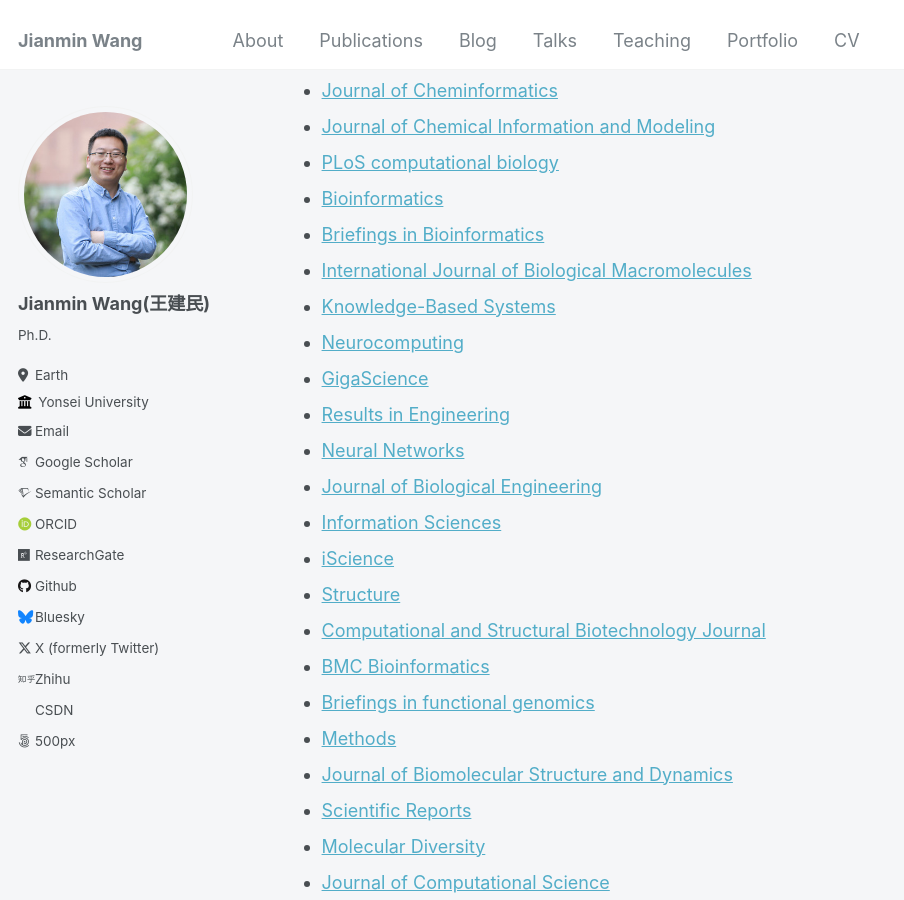
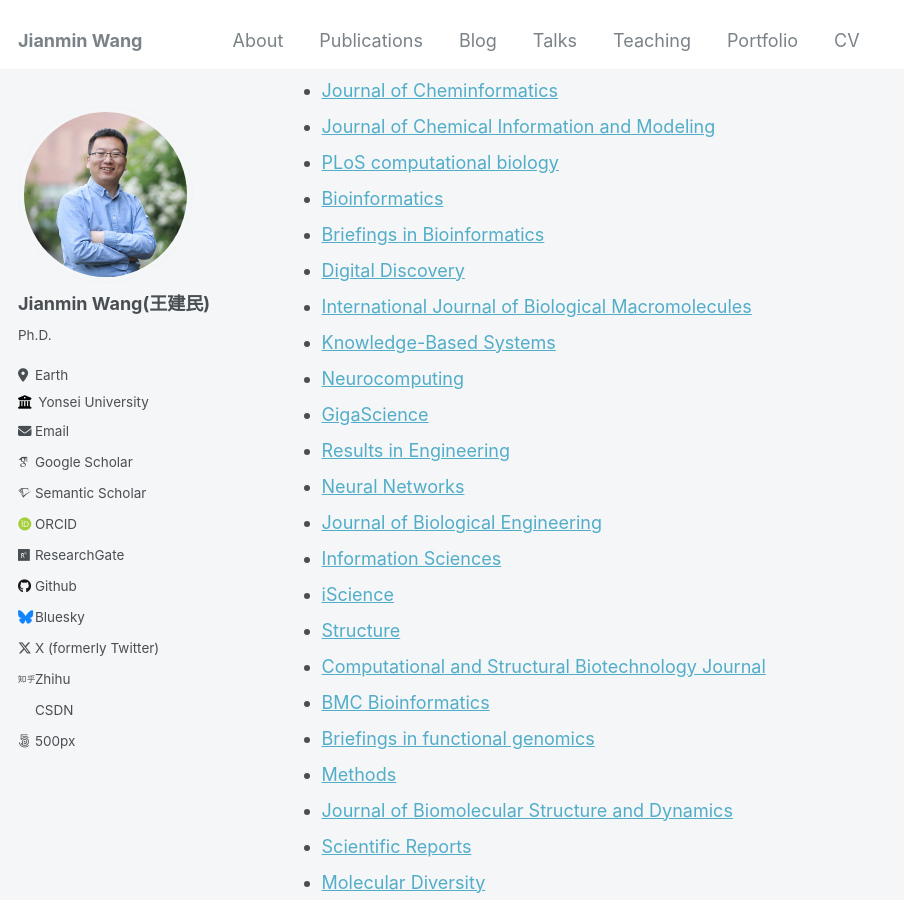
Before and after one commit to Jianmin2drugai/Jianmin2drugai.github.io, a Jekyll site: the page built from _pages/cv.md, in a window 1280 px wide and 900 px high, scrolled down 1145 px. Shown: the whole window, without its empty margins (0-904 px from the left). Built offline with Jekyll 4.4.1, drawn with Linux system fonts in a browser that asks for light colours; some web fonts are replaced.

Commit message:
Update cv.md

```diff
--- a/_pages/cv.md
+++ b/_pages/cv.md
@@ -56,6 +56,7 @@
 * [PLoS computational biology](https://journals.plos.org/ploscompbiol/)
 * [Bioinformatics](https://academic.oup.com/bioinformatics)
 * [Briefings in Bioinformatics](https://academic.oup.com/bib)
+* [Digital Discovery](https://pubs.rsc.org/en/journals/journalissues/dd)
 * [International Journal of Biological Macromolecules](https://www.sciencedirect.com/journal/international-journal-of-biological-macromolecules)
 * [Knowledge-Based Systems](https://www.sciencedirect.com/journal/knowledge-based-systems)
 * [Neurocomputing](https://www.sciencedirect.com/journal/neurocomputing)
```
